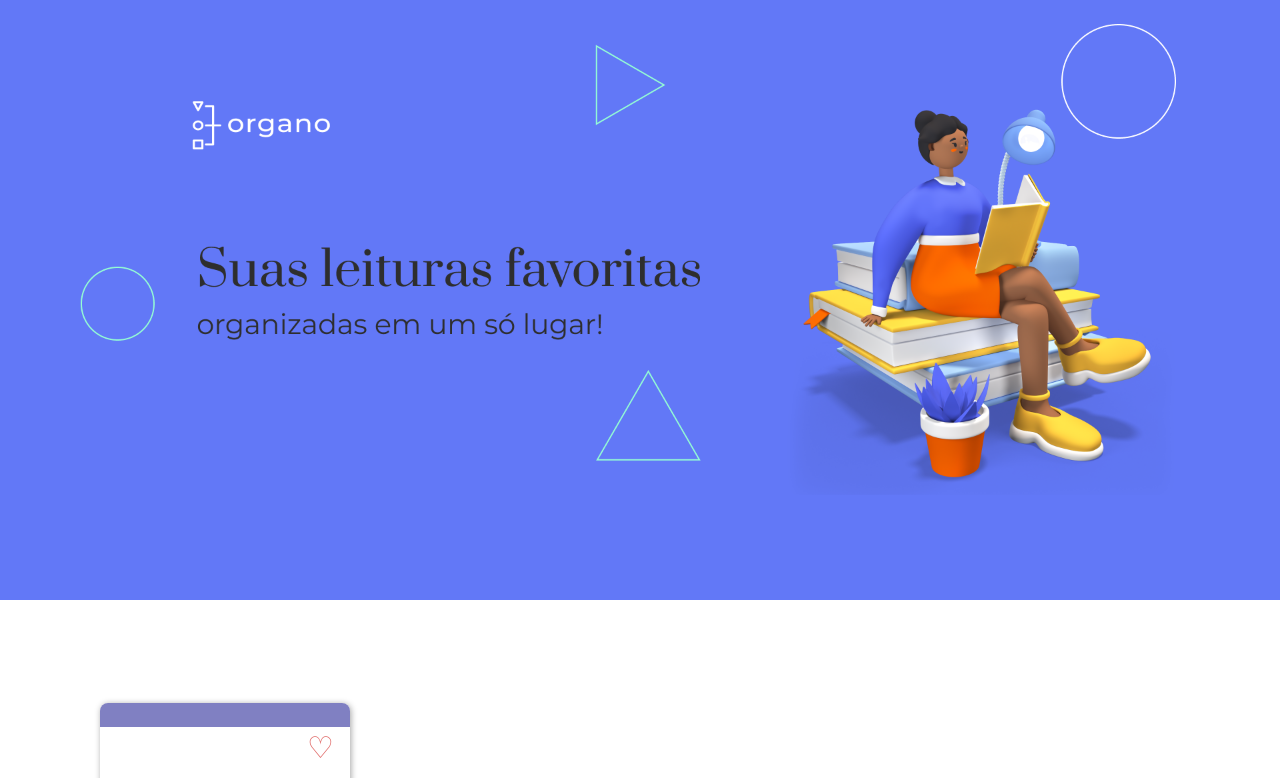
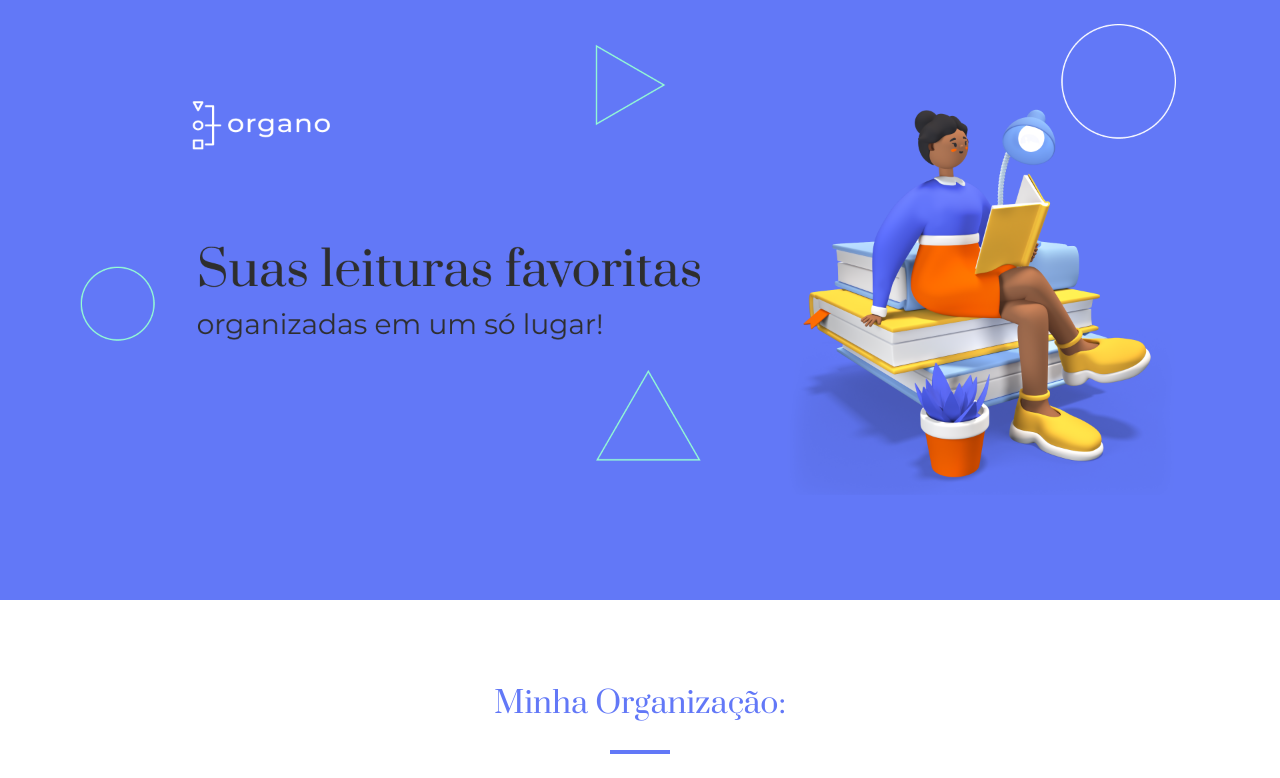
Before and after one commit to BrenoDev00/Estudos_Angular, an Angular app in the folder bibliograph/: page / in a window 1280 px wide. Shown: the top 778 px of the page. Built offline with nearby package versions, Linux system fonts and the light colour scheme.

Commit message:
adiciona componente de lista de livros

```diff
--- a/bibliograph/src/app/app.component.html
+++ b/bibliograph/src/app/app.component.html
@@ -1,7 +1,5 @@
 <app-header></app-header>
 
-<section style="padding: 10rem">
-  <app-book-card></app-book-card>
-</section>
+<app-book-list></app-book-list>
 
 <app-footer></app-footer>
--- a/bibliograph/src/app/app.component.ts
+++ b/bibliograph/src/app/app.component.ts
@@ -2,11 +2,11 @@ import { Component } from '@angular/core';
 import { RouterOutlet } from '@angular/router';
 import { HeaderComponent } from './components/header/header.component';
 import { FooterComponent } from './components/footer/footer.component';
-import { BookCardComponent } from './components/book-card/book-card.component';
+import { BookListComponent } from './components/book-list/book-list.component';
 
 @Component({
   selector: 'app-root',
-  imports: [RouterOutlet, HeaderComponent, BookCardComponent, FooterComponent],
+  imports: [RouterOutlet, HeaderComponent, FooterComponent, BookListComponent],
   templateUrl: './app.component.html',
   styleUrl: './app.component.css',
 })
--- /dev/null
+++ b/bibliograph/src/app/components/book-list/book-list.component.css
@@ -0,0 +1,24 @@
+.main-title {
+  font-size: 3rem;
+  font-family: var(--secondary-font);
+  font-weight: normal;
+  text-align: center;
+  color: var(--main-color-blue);
+  margin: 0;
+
+  margin-top: 8rem;
+  margin-bottom: 8rem;
+  position: relative;
+}
+
+.main-title::after {
+  content: "";
+  width: 6rem;
+  height: 0.4rem;
+  background-color: var(--main-color-blue);
+
+  position: absolute;
+  bottom: -3rem;
+  left: 50%;
+  transform: translateX(-50%);
+}
--- /dev/null
+++ b/bibliograph/src/app/components/book-list/book-list.component.html
@@ -0,0 +1,3 @@
+<main>
+  <h1 class="main-title">Minha Organização:</h1>
+</main>
```
Also changed, not shown: bibliograph/src/app/components/book-list/book-list.component.ts (added, +11 -0 lines), 1 other file (tests, documents, lock files or other folders).
